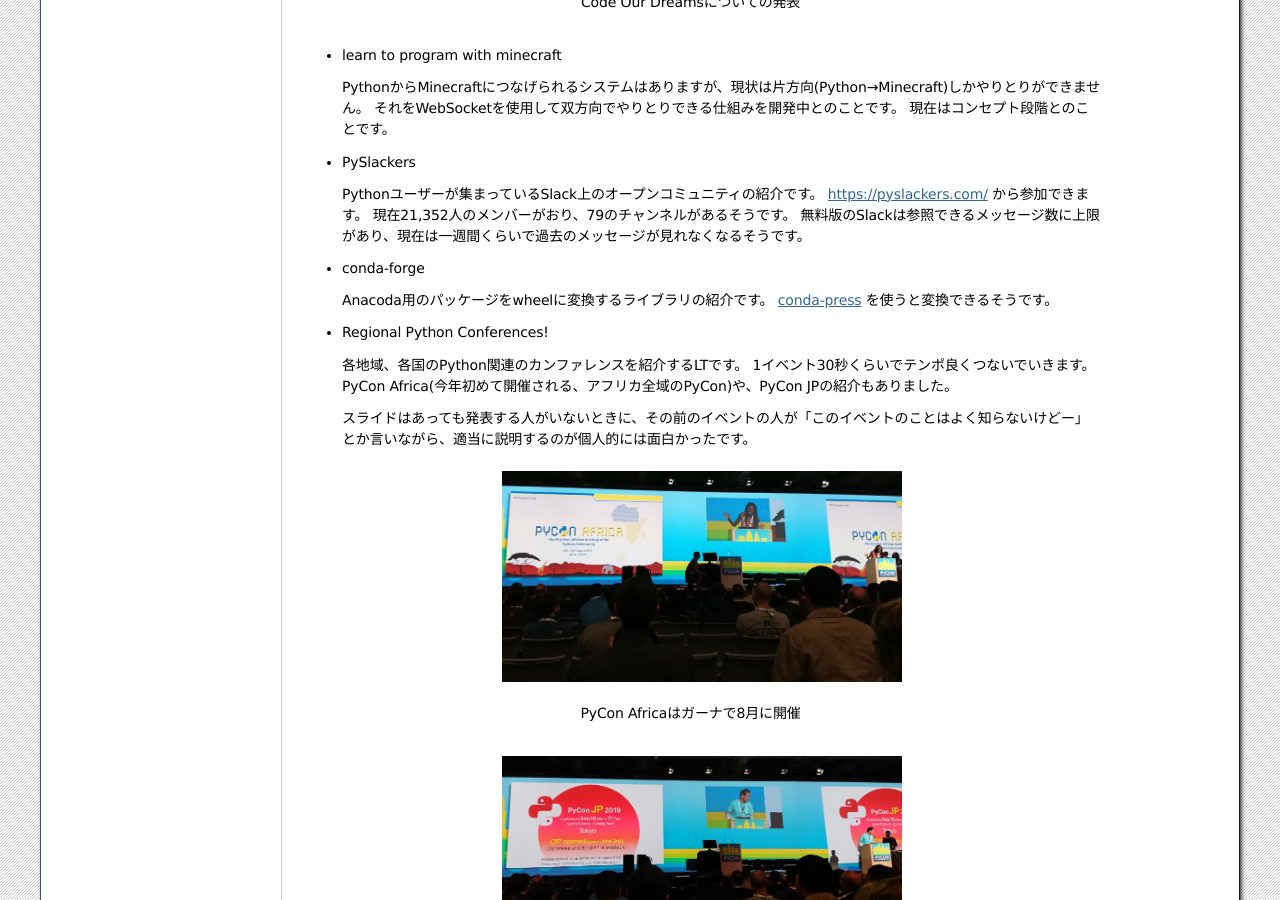
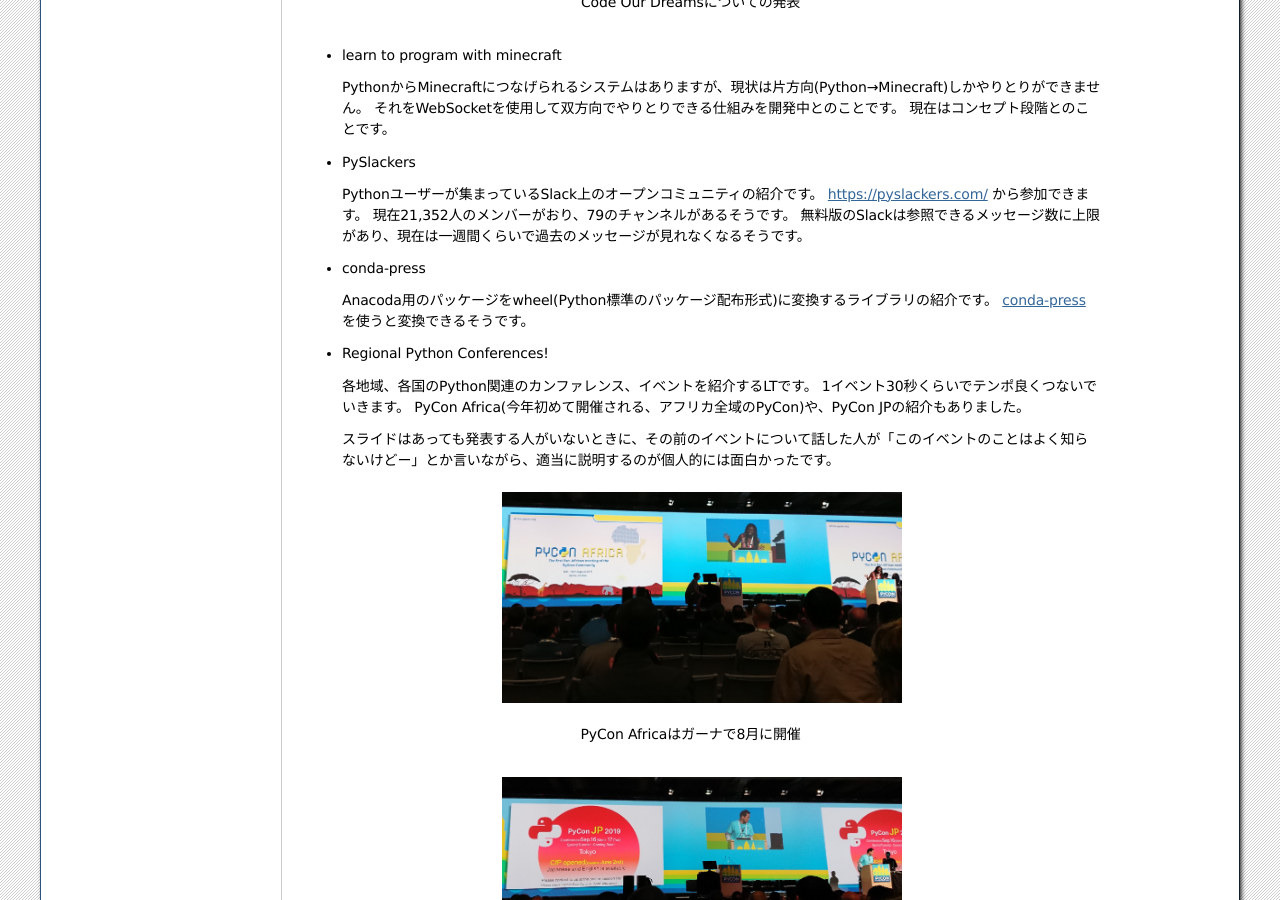
Before and after one commit to takanory/pycon2019report, a Sphinx documentation site: the page built from source/us3.rst, in a window 1280 px wide and 900 px high, scrolled down 868 px. Built offline with Sphinx 7.4.7, drawn with Linux system fonts in a browser that asks for light colours.

Commit message:
update us3 and u4

```diff
--- a/source/us3.rst
+++ b/source/us3.rst
@@ -42,18 +42,18 @@
   現在21,352人のメンバーがおり、79のチャンネルがあるそうです。
   無料版のSlackは参照できるメッセージ数に上限があり、現在は一週間くらいで過去のメッセージが見れなくなるそうです。
 
-* conda-forge
+* conda-press
 
-  Anacoda用のパッケージをwheelに変換するライブラリの紹介です。
+  Anacoda用のパッケージをwheel(Python標準のパッケージ配布形式)に変換するライブラリの紹介です。
   `conda-press <https://github.com/regro/conda-press>`_ を使うと変換できるそうです。
 
 * Regional Python Conferences!
 
-  各地域、各国のPython関連のカンファレンスを紹介するLTです。
+  各地域、各国のPython関連のカンファレンス、イベントを紹介するLTです。
   1イベント30秒くらいでテンポ良くつないでいきます。
   PyCon Africa(今年初めて開催される、アフリカ全域のPyCon)や、PyCon JPの紹介もありました。
 
-  スライドはあっても発表する人がいないときに、その前のイベントの人が「このイベントのことはよく知らないけどー」とか言いながら、適当に説明するのが個人的には面白かったです。
+  スライドはあっても発表する人がいないときに、その前のイベントについて話した人が「このイベントのことはよく知らないけどー」とか言いながら、適当に説明するのが個人的には面白かったです。
 
 .. figure:: /images/us/pycon-africa.jpg
    :width: 400
```
Also changed, not shown: source/us4.rst (+35 -30 lines).
